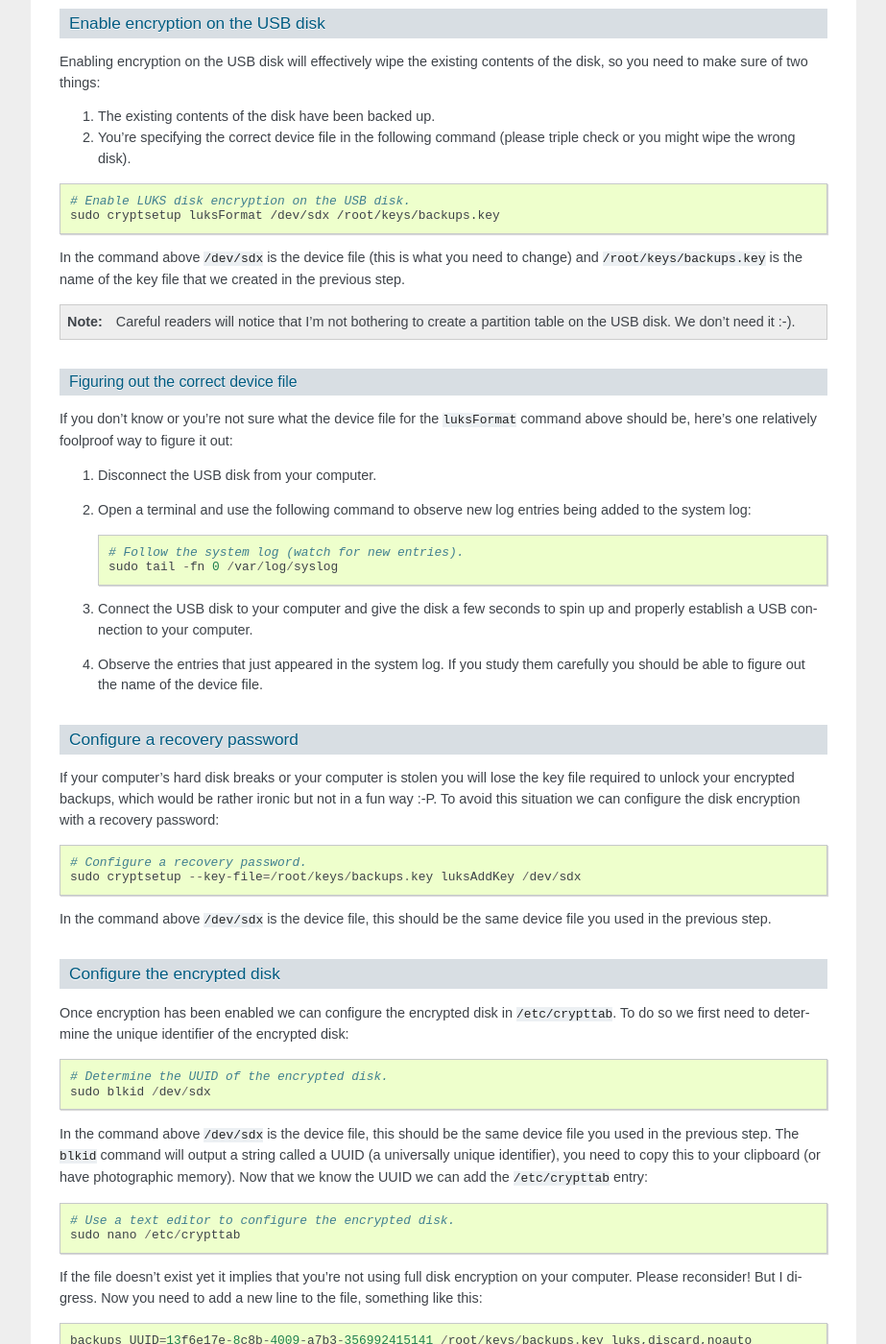
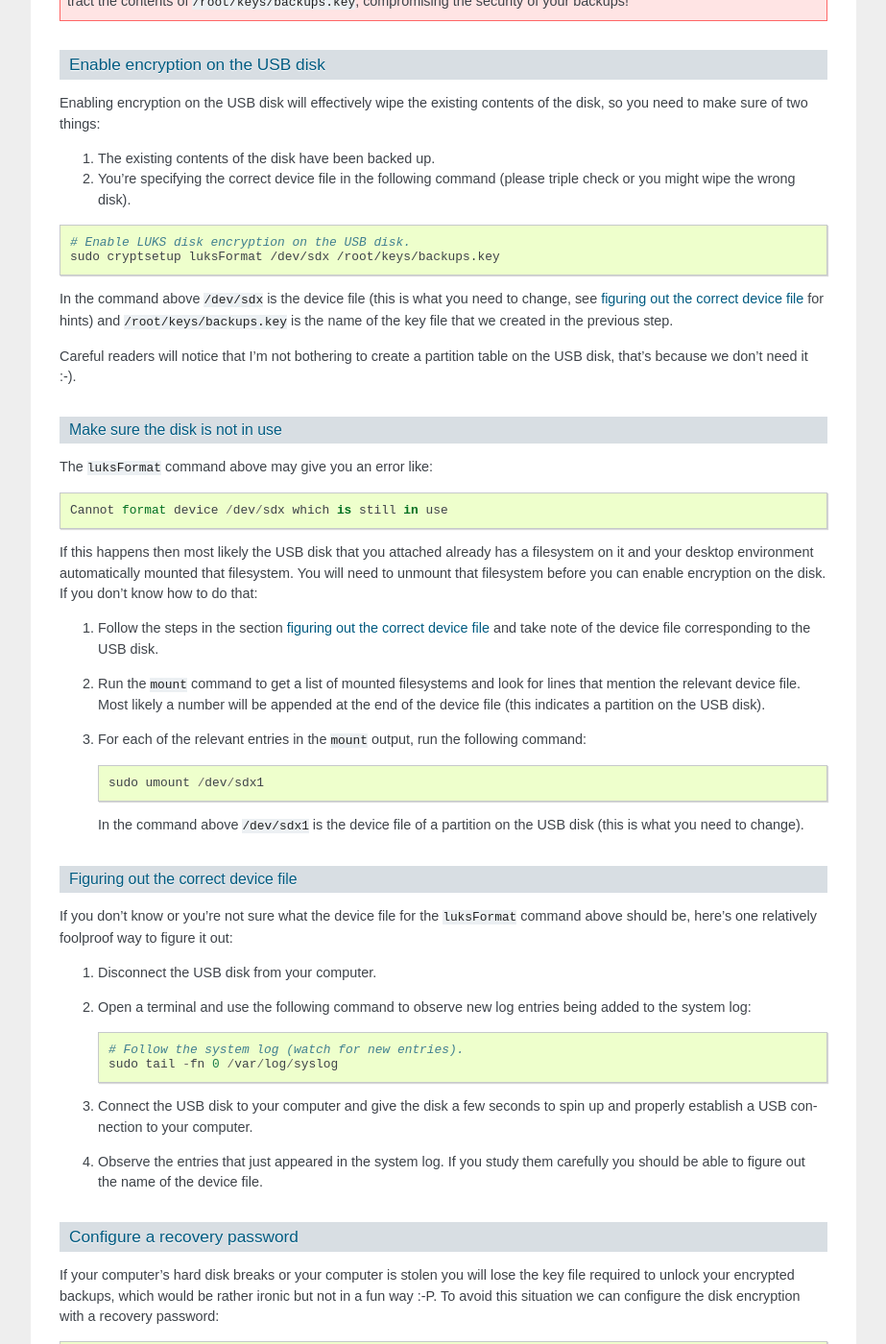
Before and after one commit to xolox/python-rsync-system-backup, a Sphinx documentation site: the page built from docs/howto/encrypted-usb-disk.rst, in a window 1280 px wide and 1400 px high, scrolled down 1282 px. Shown: the whole window at 96% size, without its empty margins (198-1121 px from the left). Built offline with Sphinx 7.4.7, drawn with Linux system fonts in a browser that asks for light colours; the version number could not be read and is left out; some of the changed text lies outside the part shown.

Commit message:
How to: Make sure the disk is not in use

```diff
--- a/docs/howto/encrypted-usb-disk.rst
+++ b/docs/howto/encrypted-usb-disk.rst
@@ -60,11 +60,40 @@
    sudo cryptsetup luksFormat /dev/sdx /root/keys/backups.key
 
 In the command above ``/dev/sdx`` is the device file (this is what you need to
-change) and ``/root/keys/backups.key`` is the name of the key file that we
-created in the previous step.
+change, see `figuring out the correct device file`_ for hints) and
+``/root/keys/backups.key`` is the name of the key file that we created in the
+previous step.
 
-.. note:: Careful readers will notice that I'm not bothering to create
-          a partition table on the USB disk. We don't need it :-).
+Careful readers will notice that I'm not bothering to create a partition table
+on the USB disk, that's because we don't need it :-).
+
+Make sure the disk is not in use
+++++++++++++++++++++++++++++++++
+
+The ``luksFormat`` command above may give you an error like::
+
+ Cannot format device /dev/sdx which is still in use
+
+If this happens then most likely the USB disk that you attached already has a
+filesystem on it and your desktop environment automatically mounted that
+filesystem. You will need to unmount that filesystem before you can enable
+encryption on the disk. If you don't know how to do that:
+
+1. Follow the steps in the section `figuring out the correct device file`_ and
+   take note of the device file corresponding to the USB disk.
+2. Run the ``mount`` command to get a list of mounted filesystems and look for
+   lines that mention the relevant device file. Most likely a number will be
+   appended at the end of the device file (this indicates a partition on the
+   USB disk).
+3. For each of the relevant entries in the ``mount`` output, run the following
+   command::
+
+    sudo umount /dev/sdx1
+
+   In the command above ``/dev/sdx1`` is the device file of a partition on the
+   USB disk (this is what you need to change).
+
+.. _figuring out the correct device file:
 
 Figuring out the correct device file
 ++++++++++++++++++++++++++++++++++++
@@ -95,8 +124,8 @@
 ironic but not in a fun way :-P. To avoid this situation we can configure the
 disk encryption with a recovery password::
 
-   # Configure a recovery password.
-   sudo cryptsetup --key-file=/root/keys/backups.key luksAddKey /dev/sdx
+ # Configure a recovery password.
+ sudo cryptsetup --key-file=/root/keys/backups.key luksAddKey /dev/sdx
 
 In the command above ``/dev/sdx`` is the device file, this should be the same
 device file you used in the previous step.
```
